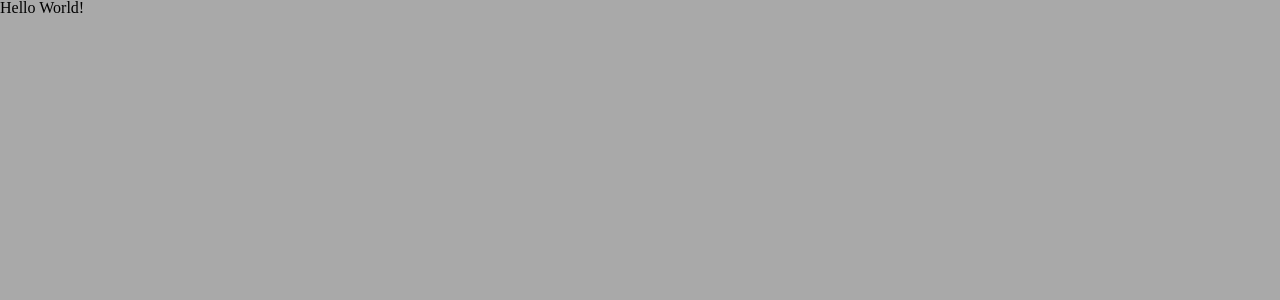
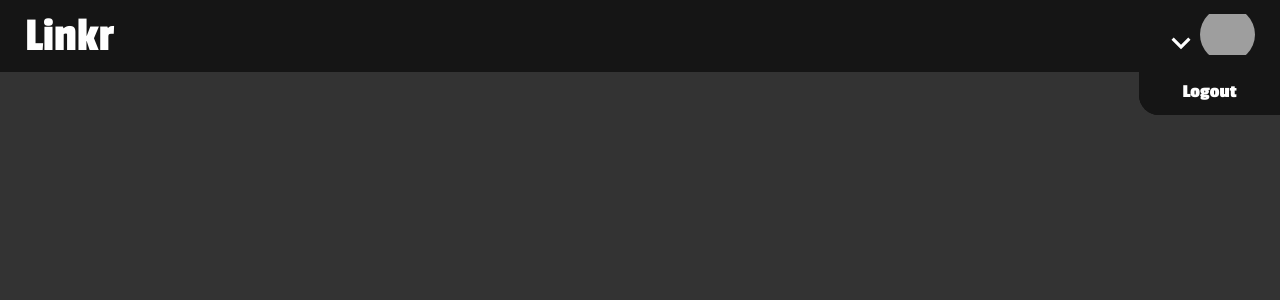
Before and after one commit to marceloleda/projeto18-linkr-frontend, a React (Create React App) app: page / in a window 1280 px wide. Shown: the top 300 px of the page. Built offline with nearby package versions, Linux system fonts and the light colour scheme; grey boxes are pictures that could not be loaded.

Commit message:
feat: header and logout button

```diff
--- a/public/index.html
+++ b/public/index.html
@@ -1,16 +1,24 @@
 <!DOCTYPE html>
 <html lang="en">
+
 <head>
   <meta charset="utf-8" />
   <link rel="icon" href="%PUBLIC_URL%/favicon.ico" />
   <meta name="viewport" content="width=device-width, initial-scale=1" />
+  <link rel="preconnect" href="https://fonts.googleapis.com">
+  <link rel="preconnect" href="https://fonts.gstatic.com" crossorigin>
+  <link
+    href="https://fonts.googleapis.com/css2?family=Lato:wght@400;700&family=Oswald:wght@400;700&family=Passion+One:wght@400;700&display=swap"
+    rel="stylesheet">
 
   <title>Linkr</title>
 </head>
+
 <body>
 
   <noscript>You need to enable JavaScript to run this app.</noscript>
   <div id="root"></div>
 
 </body>
+
 </html>
--- a/src/App.js
+++ b/src/App.js
@@ -1,10 +1,12 @@
 import { BrowserRouter, Routes, Route } from "react-router-dom";
 import styled from "styled-components";
+import Header from "./components/page/Header";
+import { background } from "./constants/colors";
 
 export default function App() {
   return (
     <ContainerApp>
-      <p>Hello World!</p>
+      <Header />
       <BrowserRouter>
         <Routes>
           <Route path="/" element={<componente />} />
@@ -19,5 +21,5 @@ export default function App() {
 
 const ContainerApp = styled.div`
   height: 100vh;
-  background-color: darkgray;
+  background-color: ${background};
 `;
--- /dev/null
+++ b/src/components/page/Header.js
@@ -0,0 +1,71 @@
+import { useContext, useState } from "react"
+import styled from "styled-components"
+import { black } from "../../constants/colors"
+import { MdKeyboardArrowDown } from "react-icons/md"
+
+export default function Header() {
+    //const { user } = useContext(UserContext);
+
+    return (
+        <HeaderContainer>
+        <p>Linkr</p>
+        <div>
+            <MdKeyboardArrowDown size={38}/>
+            <UserImage src="http://tny.im/ufP" />
+            {/* <UserImage src={user.image ? user.image : "http://tny.im/ufP"} /> */}
+        </div>
+        <Logout>
+            <button>Logout</button>
+        </Logout>
+        </HeaderContainer>
+
+    )
+}
+
+const HeaderContainer = styled.div`
+    background-color: ${black};
+    width: 100%;
+    height: 72px;
+    display: flex;
+    justify-content: space-between;
+    align-items: center;
+    position: fixed;
+    padding: 25px;
+    color: white;
+    p {
+        font-size: 49px;
+        font-family: 'Passion One', cursive;
+    }
+`
+
+const UserImage = styled.img`
+  width: 55px;
+  height: 55px;
+  border-radius: 98.5px;
+  object-fit: contain;
+`
+
+const Logout = styled.div`
+    width: 11%;
+    height: 47px;
+    background-color: ${black};
+    position: absolute;
+    right: 0;
+    margin-top: 110px;
+    border-radius: 0px 0px 0px 20px;
+    display: flex;
+    align-items: center;
+    justify-content: center;
+    /* visibility: hidden; */
+    button {
+        width: 100%;
+        height: 100%;
+        background-color: inherit;
+        color: white;
+        font-size: 19px;
+        font-weight: 700;
+        font-family: 'Passion One', cursive;
+        border: none;
+        border-radius: 0px 0px 0px 20px;
+    }
+`
--- /dev/null
+++ b/src/constants/colors.js
@@ -0,0 +1,9 @@
+export const background = '#333333'
+export const black = '#151515'
+export const white = '#FFFFFF'
+export const blue = '#1877F2'
+
+
+//font-family: 'Lato', sans-serif;
+//font-family: 'Oswald', sans-serif;
+//font-family: 'Passion One', cursive;
--- /dev/null
+++ b/src/constants/urls.js
@@ -0,0 +1 @@
+export const base_url = ""
--- a/src/index.js
+++ b/src/index.js
@@ -1,7 +1,7 @@
 import React from 'react';
 import ReactDOM from 'react-dom/client';
 import App from './App';
-import GlobalStyle from './globalStyle';
+import GlobalStyle from './styles/globalStyle';
 
 
 const root = ReactDOM.createRoot(document.getElementById('root'));
```
Also changed, not shown: src/styles/globalStyle.js (renamed from src/globalStyle.js). Lines whose indentation alone changed are shown as unchanged.
